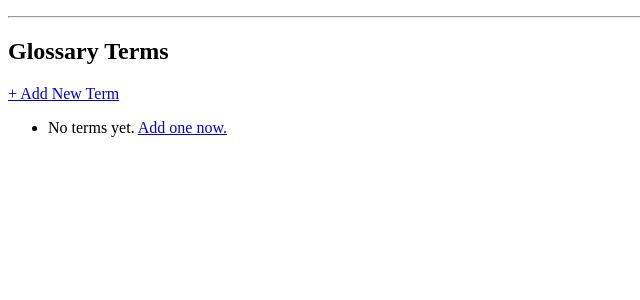
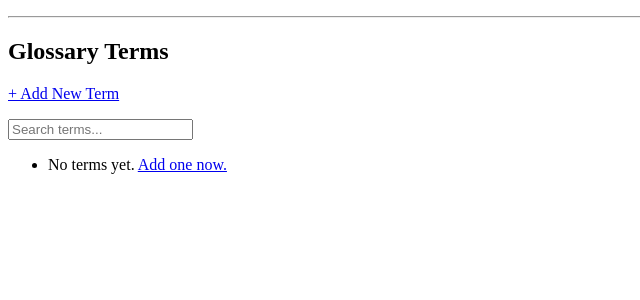
Before and after one commit to OwenEmert64/cryptocurrency-glossary-app, a Django app: page /glossary/ in a window 1280 px wide. Shown: the part 68-368 px from the top of the page, without its empty margins (0-640 px from the left). Run offline with Django 5.2, Linux system fonts and the light colour scheme; the visitor is signed in with stand-in values (Sample User, id 1); data that the repository does not hold is empty; parts of the project's set-up code (start-up, migrations or seed data) failed here and were passed over.

Commit message:
Added JSON view for glossary term search (AJAX-ready)

```diff
--- a/Final/glossary/urls.py
+++ b/Final/glossary/urls.py
@@ -11,4 +11,6 @@ urlpatterns = [
     path('glossary/add/', views.create_term, name='create_term'),
     path('glossary/edit/<int:term_id>/', views.edit_term, name='edit_term'),
     path('glossary/delete/<int:term_id>/', views.delete_term, name='delete_term'),
+    path('glossary/search/', views.search_terms, name='search_terms'),
+
 ]
--- a/Final/glossary/views.py
+++ b/Final/glossary/views.py
@@ -63,3 +63,11 @@ def delete_term(request, term_id):
         term.delete()
         return redirect('glossary')
     return render(request, 'glossary/delete_term.html', {'term': term})
+
+from django.http import JsonResponse
+
+@login_required
+def search_terms(request):
+    query = request.GET.get('q', '')
+    results = Term.objects.filter(term__icontains=query).values('term', 'definition', 'category')
+    return JsonResponse(list(results), safe=False)
--- a/Final/templates/glossary/glossary.html
+++ b/Final/templates/glossary/glossary.html
@@ -3,7 +3,12 @@
   <h2>Glossary Terms</h2>
 
   <p><a href="{% url 'create_term' %}">+ Add New Term</a></p>
-  <ul>
+
+  <!-- 🧠 Search input -->
+  <input type="text" id="searchInput" placeholder="Search terms..." />
+
+  <!-- 🔁 Results container -->
+  <ul id="termList">
     {% for term in terms %}
       <li>
         <strong>{{ term.term }}</strong>: {{ term.definition }}
```
